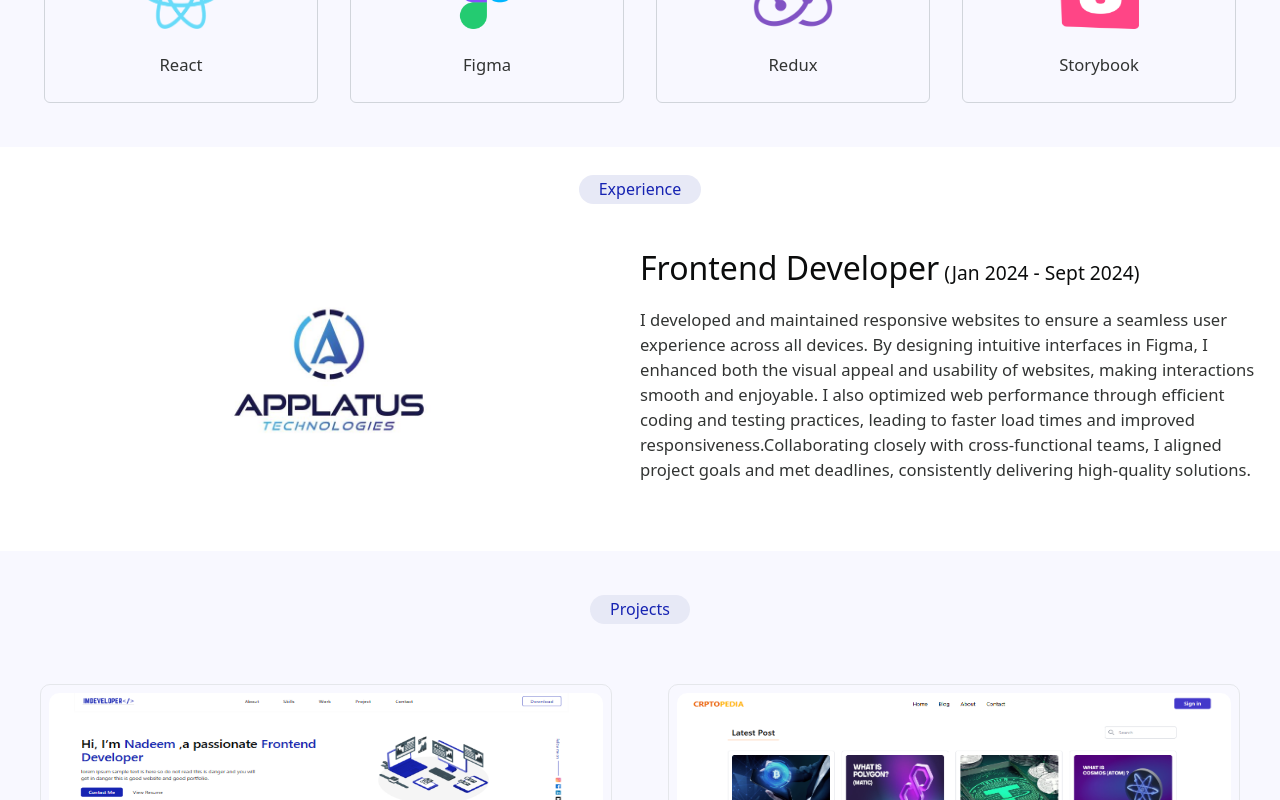
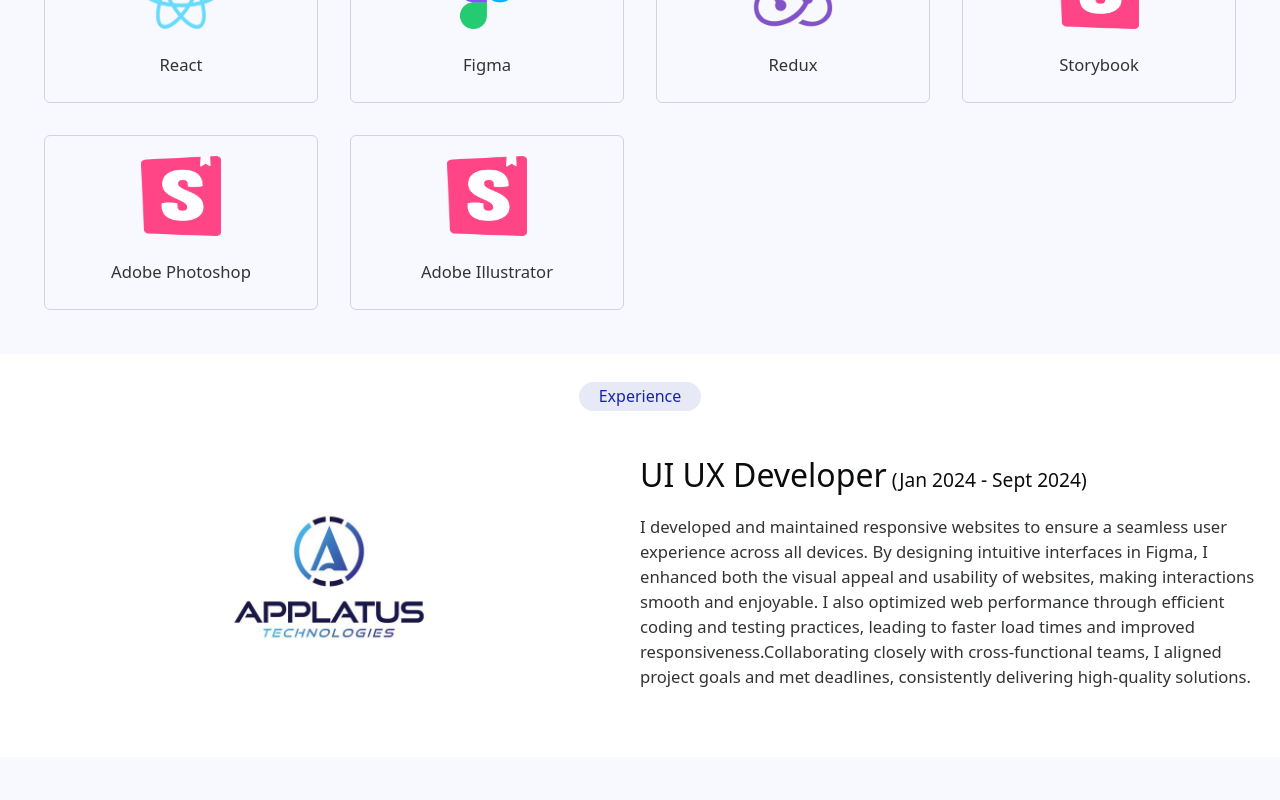
Before and after one commit to nadeemtadvi/Next-Portfolio-app, a Next.js app: page / in a window 1280 px wide. Shown: the part 1387-2187 px from the top of the page. Built offline with nearby package versions, Linux system fonts and the light colour scheme.

Commit message:
make changes in portfolio

```diff
--- a/src/constant/constant.ts
+++ b/src/constant/constant.ts
@@ -54,7 +54,7 @@ export const InterSect: IntroSectionProps = {
   title: "Hi, I’m",
   spanname: "Nadeem",
   middletext: ",a passionate",
-  spanwork: "Frontend Developer",
+  spanwork: "UI UX Developer",
   subtitle:
   "I specialize in UI/UX design, crafting modern, user-friendly interfaces that elevate user experiences. Driven by a passion for innovation, I leverage Figma to bring creative ideas to life and effectively solve design challenges.",
   contact: "Contact Me",
@@ -83,12 +83,14 @@ export const Skills: SkillSectionProps = {
     { image: figma, label: "Figma" },
     { image: reduxs, label: "Redux" },
     { image: story, label: "Storybook" },
+    { image: story, label: "Adobe Photoshop" },
+    { image: story, label: "Adobe Illustrator" },
   ],
 };
 
 export const Works: WorkSectionProps = {
   button: "Experience",
-  title: "Frontend Developer",
+  title: "UI UX Developer",
   startDate: "Jan 2024",
   endDate: "Sept 2024",
   subtitle:
```
Also changed, not shown: src/assets/Images/Project/Screenshot 2024-11-03 123820.png (added), 1 other file (tests, documents, lock files or other folders).
